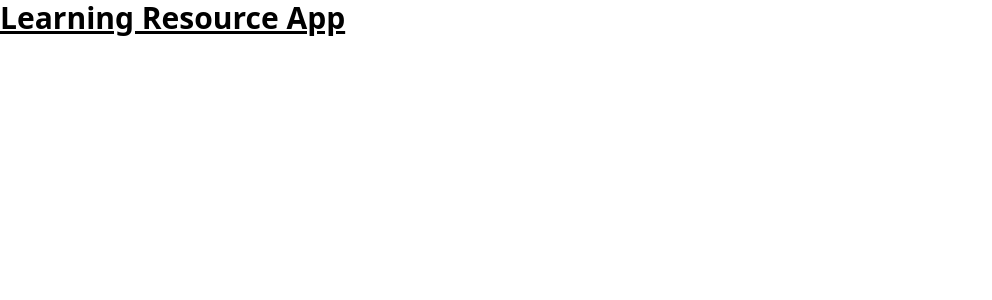
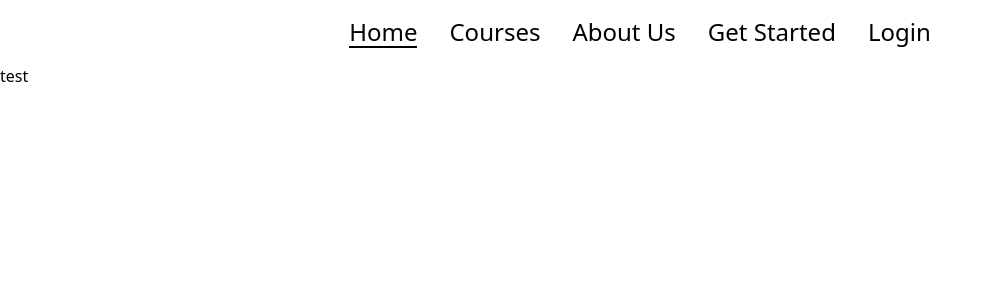
Before and after one commit to ConnorWhite9/learning-resource-app, a React (Vite) app in the folder client/: page / in a window 1280 px wide. Shown: the top 300 px of the page, without its empty margins (0-992 px from the left). Built offline with nearby package versions, Linux system fonts and the light colour scheme.

Commit message:
Created a navbar

```diff
--- a/client/src/App.jsx
+++ b/client/src/App.jsx
@@ -1,12 +1,25 @@
-import { useState } from "react";
+import { BrowserRouter as Router, Routes, Route } from "react-router-dom";
+import LandingPage from "./pages/LandingPage";
+import AboutUs from "./pages/AboutUs";
+import Courses from "./pages/Courses";
+import GetStarted from "./pages/GetStarted";
+import Login from "./pages/Login";
+import Navbar from "./components/Navbar";
 
 function App() {
   return (
-    <>
-      <div>
-        <h1 className="text-3xl font-bold underline">Learning Resource App</h1>
-      </div>
-    </>
+    <div className="grid grid-rows-[auto_1fr] w-screen h-screen">
+      <Router>
+        <Navbar />
+        <Routes>
+          <Route path="/" element={<LandingPage />} />
+          <Route path="/aboutus" element={<AboutUs />} />
+          <Route path="/courses" element={<Courses />} />
+          <Route path="/register" element={<GetStarted />} />
+          <Route path="/login" element={<Login />} />
+        </Routes>
+      </Router>
+    </div>
   );
 }
 
--- /dev/null
+++ b/client/src/components/Navbar.jsx
@@ -0,0 +1,79 @@
+import React from "react";
+import { Link, useLocation } from "react-router-dom";
+
+function Navbar() {
+  const location = useLocation();
+  return (
+    <div className="w-screen flex justify-center items-center h-16">
+      <ul className="flex list-none p-0 m-0 space-x-8">
+        <li>
+          <Link
+            to="/"
+            className={`relative font-custom text-2xl transition-all duration-300`}
+          >
+            Home
+            <span
+              className={`absolute left-0 right-0 bottom-0 h-0.5 bg-black transition-all duration-300 transform scale-x-0 group-hover:scale-x-100 ${
+                location.pathname === "/" ? "scale-x-100" : ""
+              }`}
+            />
+          </Link>
+        </li>
+        <li>
+          <Link
+            to="/courses"
+            className={`relative font-custom text-2xl transition-all duration-300`}
+          >
+            Courses
+            <span
+              className={`absolute left-0 right-0 bottom-0 h-0.5 bg-black transition-all duration-300 transform scale-x-0 group-hover:scale-x-100 ${
+                location.pathname === "/courses" ? "scale-x-100" : ""
+              }`}
+            />
+          </Link>
+        </li>
+        <li>
+          <Link
+            to="/aboutus"
+            className={`relative font-custom text-2xl transition-all duration-300`}
+          >
+            About Us
+            <span
+              className={`absolute left-0 right-0 bottom-0 h-0.5 bg-black transition-all duration-300 transform scale-x-0 group-hover:scale-x-100 ${
+                location.pathname === "/aboutus" ? "scale-x-100" : ""
+              }`}
+            />
+          </Link>
+        </li>
+        <li>
+          <Link
+            to="/register"
+            className={`relative font-custom text-2xl transition-all duration-300`}
+          >
+            Get Started
+            <span
+              className={`absolute left-0 right-0 bottom-0 h-0.5 bg-black transition-all duration-300 transform scale-x-0 group-hover:scale-x-100 ${
+                location.pathname === "/register" ? "scale-x-100" : ""
+              }`}
+            />
+          </Link>
+        </li>
+        <li>
+          <Link
+            to="/login"
+            className={`relative font-custom text-2xl transition-all duration-300`}
+          >
+            Login
+            <span
+              className={`absolute left-0 right-0 bottom-0 h-0.5 bg-black transition-all duration-300 transform scale-x-0 group-hover:scale-x-100 ${
+                location.pathname === "/login" ? "scale-x-100" : ""
+              }`}
+            />
+          </Link>
+        </li>
+      </ul>
+    </div>
+  );
+}
+
+export default Navbar;
--- a/client/src/index.css
+++ b/client/src/index.css
@@ -1,3 +1,13 @@
 @tailwind base;
 @tailwind components;
 @tailwind utilities;
+
+@layer components {
+  .underline-animation {
+    @apply relative;
+  }
+
+  .underline-animation::after {
+    @apply absolute content-[''] w-full h-1 left-0 bottom-[-4px] bg-blue-gray-500 scale-x-0 hover:scale-x-100 transition-transform duration-300 origin-bottom-left;
+  }
+}
--- /dev/null
+++ b/client/src/pages/AboutUs.jsx
@@ -0,0 +1,11 @@
+import React from 'react'
+
+function AboutUs() {
+  return (
+    <div>
+
+    </div>
+  )
+}
+
+export default AboutUs
--- /dev/null
+++ b/client/src/pages/Courses.jsx
@@ -0,0 +1,11 @@
+import React from 'react'
+
+function Courses() {
+  return (
+    <div>
+
+    </div>
+  )
+}
+
+export default Courses
--- /dev/null
+++ b/client/src/pages/GetStarted.jsx
@@ -0,0 +1,11 @@
+import React from 'react'
+
+function GetStarted() {
+  return (
+    <div>
+
+    </div>
+  )
+}
+
+export default GetStarted
--- /dev/null
+++ b/client/src/pages/LandingPage.jsx
@@ -0,0 +1,7 @@
+import React from "react";
+
+function LandingPage() {
+  return <div>test</div>;
+}
+
+export default LandingPage;
--- /dev/null
+++ b/client/src/pages/Login.jsx
@@ -0,0 +1,11 @@
+import React from 'react'
+
+function Login() {
+  return (
+    <div>
+
+    </div>
+  )
+}
+
+export default Login
```
Also changed, not shown: client/src/pages/pages.jsx (deleted).
